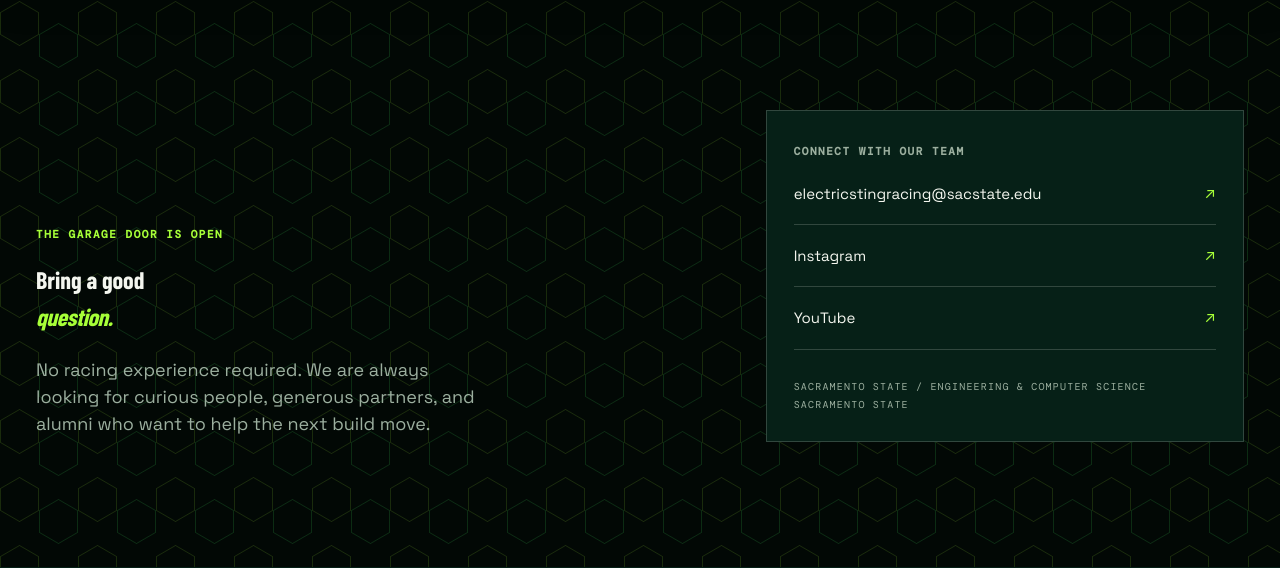
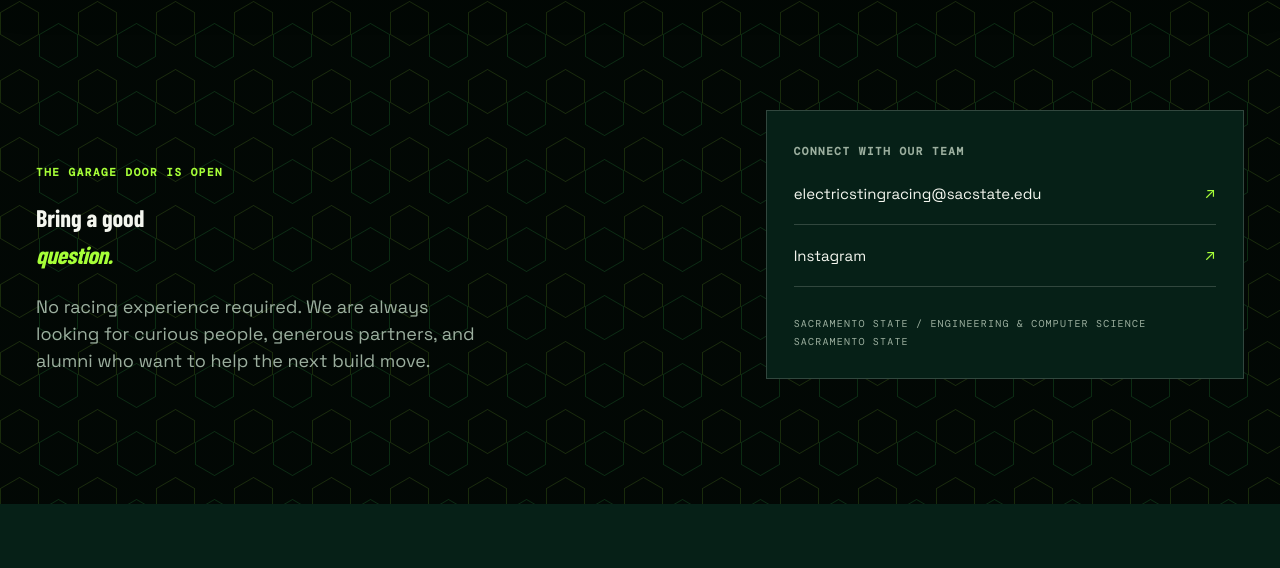
Before and after one commit to Electric-Sting-Racing/Website, a Django app: page /contact/ in a window 1280 px wide. Shown: the part 130-698 px from the top of the page. Run offline with Django 5.2, Linux system fonts and the light colour scheme; parts of the project's set-up code (start-up, migrations or seed data) failed here and were passed over; some web fonts are replaced.

Commit message:
fix: link the team Instagram and remove the YouTube placeholder
The contact page linked to the generic instagram.com and youtube.com home
pages. Point Instagram at @electricstingcsus and drop YouTube until the
team has a channel.

```diff
--- a/templates/team/contact.html
+++ b/templates/team/contact.html
@@ -1,6 +1,6 @@
 {% extends "base.html" %}
 {% block title %}Join the build | {{ site_name }}{% endblock %}
 {% block content %}
-<section class="contact-hero dark-section hex-bg"><div class="wrap contact-grid"><div><p class="eyebrow accent">THE GARAGE DOOR IS OPEN</p><h1>Bring a good<br><em>question.</em></h1><p class="page-hero-lede">No racing experience required. We are always looking for curious people, generous partners, and alumni who want to help the next build move.</p></div><div class="contact-panel"><span class="eyebrow">CONNECT WITH OUR TEAM</span><a href="mailto:{{ team_email }}" class="contact-line">{{ team_email }} <span>↗</span></a><a href="https://instagram.com" class="contact-line" target="_blank" rel="noreferrer">Instagram <span>↗</span></a><a href="https://youtube.com" class="contact-line" target="_blank" rel="noreferrer">YouTube <span>↗</span></a><span class="mono contact-address">{{ team_location }}<br>{{ school_name }}</span></div></div></section>
+<section class="contact-hero dark-section hex-bg"><div class="wrap contact-grid"><div><p class="eyebrow accent">THE GARAGE DOOR IS OPEN</p><h1>Bring a good<br><em>question.</em></h1><p class="page-hero-lede">No racing experience required. We are always looking for curious people, generous partners, and alumni who want to help the next build move.</p></div><div class="contact-panel"><span class="eyebrow">CONNECT WITH OUR TEAM</span><a href="mailto:{{ team_email }}" class="contact-line">{{ team_email }} <span>↗</span></a><a href="https://www.instagram.com/electricstingcsus" class="contact-line" target="_blank" rel="noreferrer">Instagram <span>↗</span></a><span class="mono contact-address">{{ team_location }}<br>{{ school_name }}</span></div></div></section>
 <section class="section-pad contact-body"><div class="wrap contact-body-grid"><div><p class="eyebrow">NEW MEMBERS</p><h2>Start with<br><em>the work.</em></h2></div><div><p class="large-copy">We recruit at the beginning of each semester. Come to a meeting, ask what is being tested, and find a subsystem you want to understand.</p><p>For partnerships, alumni support, or questions about the website, send the team a note at <a href="mailto:{{ team_email }}">{{ team_email }}</a>.</p><a class="button button-primary" href="mailto:{{ team_email }}?subject=I%20want%20to%20join%20the%20build">Email the team <span aria-hidden="true">↗</span></a></div></div></section>
 {% endblock %}
```
